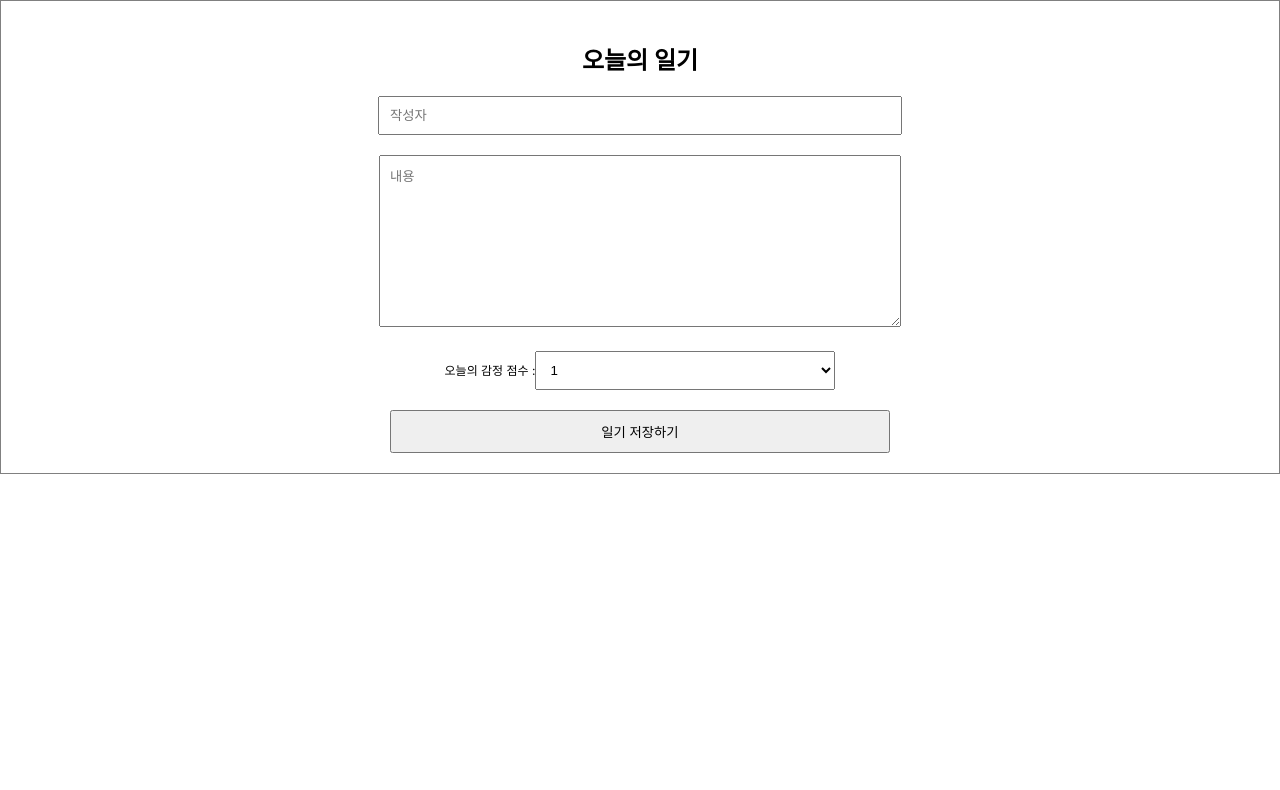
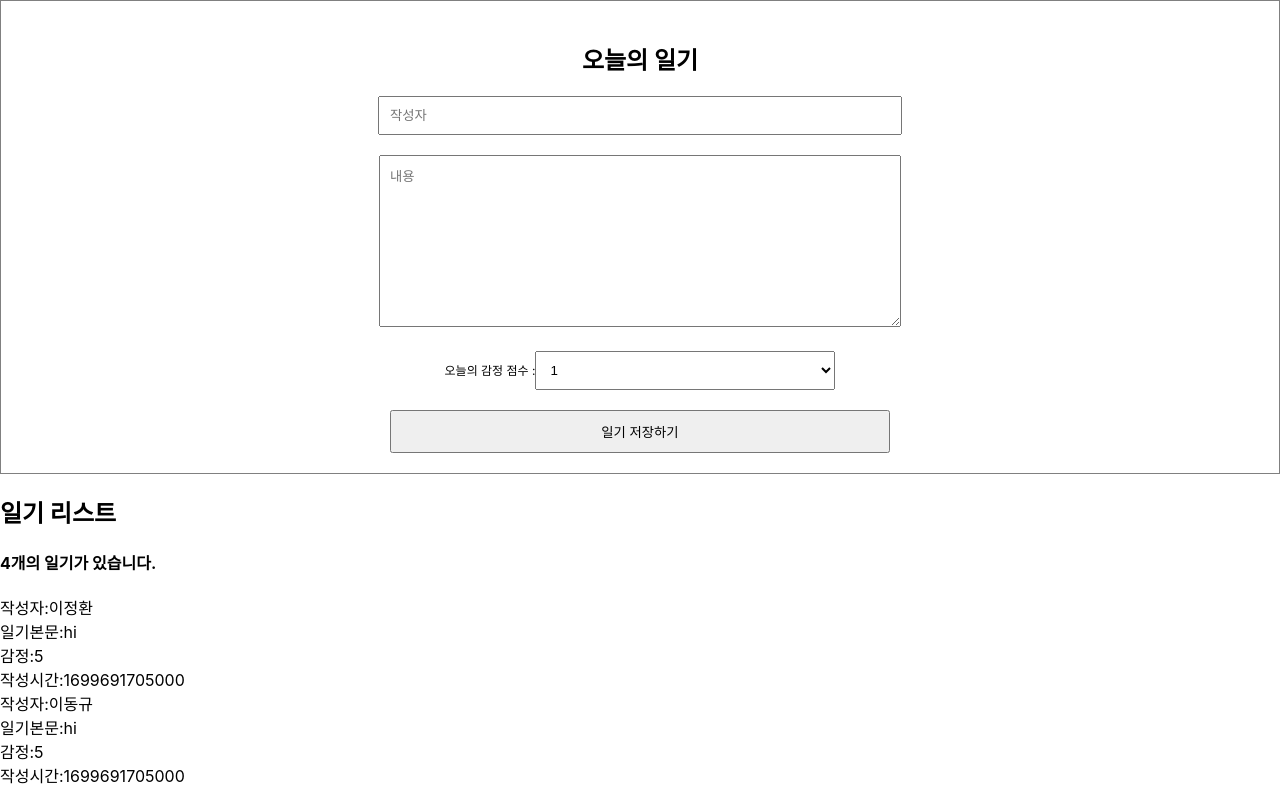
Before and after one commit to ldkstellar/React-diary, a React (Create React App) app: page / in a window 1280 px wide. Shown: the top 790 px of the page. Built offline with nearby package versions, Linux system fonts and the light colour scheme.

Commit message:
component by map-method

```diff
--- a/src/App.css
+++ b/src/App.css
@@ -1,3 +1,6 @@
+.DiaryList{
+
+}
 .DiaryEditor{
   border: 1px solid grey;
   text-align: center;
--- a/src/App.tsx
+++ b/src/App.tsx
@@ -1,13 +1,52 @@
-import React from 'react';
-import logo from './logo.svg';
+import { type } from 'os';
 import './App.css';
 import DiaryEditor from './DiaryEditor';
+import DiaryList from './DiaryList';
+export type Info = {
+  id:number,
+  autor:string,
+  content:string,
+  emotion:number
+  created_date:number
+};
+
+const dummyList:Info[] = [
+  {
+    id:1,
+    autor:"이정환",
+    content:"hi",
+    emotion:5,
+    created_date: new Date().getTime(),
+  },
+  {
+    id:2,
+    autor:"이동규",
+    content:"hi",
+    emotion:5,
+    created_date: new Date().getTime(),
+  },
+  {
+    id:3,
+    autor:"박지성",
+    content:"hi",
+    emotion:5,
+    created_date: new Date().getTime(),
+  },
+  {
+    id:4,
+    autor:"황희찬",
+    content:"hi",
+    emotion:5,
+    created_date: new Date().getTime(),
+  },
+] ;
 
 function App() {
+
   return (
     <div className="App">
-
       <DiaryEditor/>
+      <DiaryList setList={dummyList}/>
     </div>
   );
 }
--- a/src/DiaryEditor.tsx
+++ b/src/DiaryEditor.tsx
@@ -12,9 +12,6 @@ const DiaryEditor = () => {
     const handleChange = (e:ChangeEvent<HTMLInputElement | HTMLTextAreaElement| HTMLSelectElement>)=>{
         setState({...state,[e.target.name]:e.target.value});
     }
-
-
-
 
     const handleSubmit = ()=>{
         if (state.autor.length < 1) {
--- /dev/null
+++ b/src/DiaryList.tsx
@@ -0,0 +1,26 @@
+import {Info} from './App';
+
+
+export default({setList}:{setList:Info[]})=>{
+    return(
+    <div className="DiaryList">
+        <h2>일기 리스트</h2>
+        <h4>{setList.length}개의 일기가 있습니다.</h4>
+        <div>
+            {
+            setList.map((i)=>(
+                <div>
+                    <div>작성자:{i.autor}</div>
+                    <div>일기본문:{i.content}</div>
+                    <div>감정:{i.emotion}</div>
+                    <div>작성시간:{i.created_date}</div>
+                </div>
+                )
+            )
+            }
+        </div>
+
+    </div>
+
+    )
+}
```
